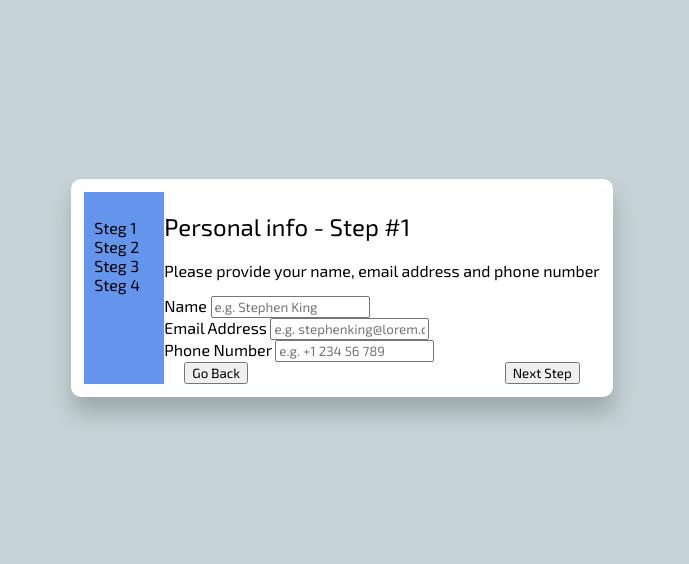
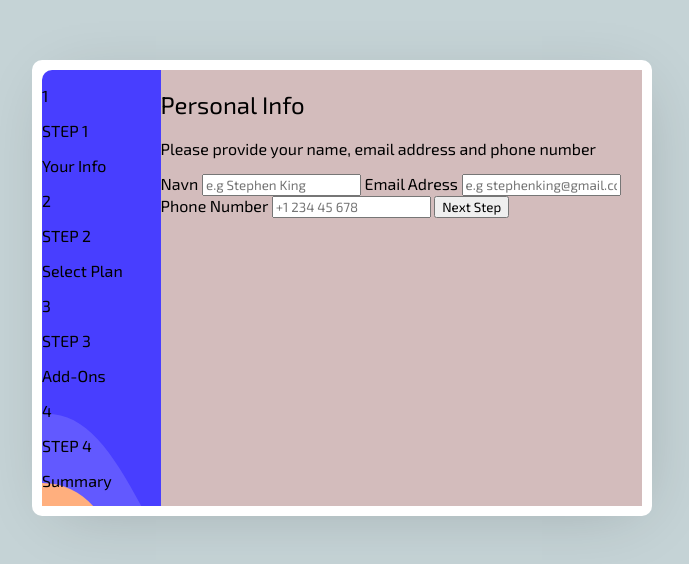
Before and after one commit to LarsGJobloop/kodeloftet-28-02-24, a website: page index.html in a window 1280 px wide. Shown: the part 120-684 px from the top of the page, without its empty margins (298-987 px from the left). Drawn offline with Linux system fonts and the light colour scheme.

Commit message:
setup css for form container

```diff
--- a/index.html
+++ b/index.html
@@ -15,111 +15,53 @@
 
 <body>
 
-  <!-- Multi Step Form -->
   <section class="multi-step-form">
-    <!-- Hoved Navigasjon -->
-    <aside class="main-navigasjon">
+    <div class="menu-left">
       <ol>
-        <li>Steg 1</li>
-        <li>Steg 2</li>
-        <li>Steg 3</li>
-        <li>Steg 4</li>
+        <li>
+          <p>1</p>
+
+          <p>STEP 1</p>
+          <p>Your Info</p>
+        </li>
+
+        <li>
+          <p>2</p>
+
+          <p>STEP 2</p>
+          <p>Select Plan</p>
+        </li>
+
+        <li>
+          <p>3</p>
+
+          <p>STEP 3</p>
+          <p>Add-Ons</p>
+        </li>
+
+        <li>
+          <p>4</p>
+
+          <p>STEP 4</p>
+          <p>Summary</p>
+        </li>
       </ol>
-    </aside>
+    </div>
 
-    <div>
-      <!-- Valg Boks -->
-      <div class="choice-box">
-        <!-- Første steg -->
-        <div class="step current-step">
-          <h1>Personal info - Step #1</h1>
-          <p>Please provide your name, email address and phone number</p>
+    <div class="choice-box">
+      <h1>Personal Info</h1>
+      <p>Please provide your name, email address and phone number</p>
 
-          <div>
-            <label for="name">Name</label>
-            <input type="text" name="" id="name" placeholder="e.g. Stephen King">
-          </div>
+      <label for="username">Navn</label>
+      <input type="text" id="username" placeholder="e.g Stephen King">
 
-          <div>
-            <label for="email">Email Address</label>
-            <input type="text" name="" id="email" placeholder="e.g. stephenking@lorem.com">
-          </div>
+      <label for="email">Email Adress</label>
+      <input type="text" id="email" placeholder="e.g stephenking@gmail.com">
 
-          <div>
-            <label for="phone">Phone Number</label>
-            <input type="text" name="" id="phone" placeholder="e.g. +1 234 56 789">
-          </div>
-        </div>
+      <label for="phone-number">Phone Number</label>
+      <input type="text" id="phone-number" placeholder="+1 234 45 678">
 
-        <!-- Andre steg -->
-        <div class="step">
-          <h1>Personal info - Step #2</h1>
-          <p>Please provide your name, email address and phone number</p>
-
-          <div>
-            <label for="name">Name</label>
-            <input type="text" name="" id="name" placeholder="e.g. Stephen King">
-          </div>
-
-          <div>
-            <label for="email">Email Address</label>
-            <input type="text" name="" id="email" placeholder="e.g. stephenking@lorem.com">
-          </div>
-
-          <div>
-            <label for="phone">Phone Number</label>
-            <input type="text" name="" id="phone" placeholder="e.g. +1 234 56 789">
-          </div>
-        </div>
-
-        <!-- Tredje steg -->
-        <div class="step">
-          <h1>Personal info - Step #3</h1>
-          <p>Please provide your name, email address and phone number</p>
-
-          <div>
-            <label for="name">Name</label>
-            <input type="text" name="" id="name" placeholder="e.g. Stephen King">
-          </div>
-
-          <div>
-            <label for="email">Email Address</label>
-            <input type="text" name="" id="email" placeholder="e.g. stephenking@lorem.com">
-          </div>
-
-          <div>
-            <label for="phone">Phone Number</label>
-            <input type="text" name="" id="phone" placeholder="e.g. +1 234 56 789">
-          </div>
-        </div>
-
-        <!-- Fjerde (Siste) steg -->
-        <div class="step">
-          <h1>Personal info - Step #4</h1>
-          <p>Please provide your name, email address and phone number</p>
-
-          <div>
-            <label for="name">Name</label>
-            <input type="text" name="" id="name" placeholder="e.g. Stephen King">
-          </div>
-
-          <div>
-            <label for="email">Email Address</label>
-            <input type="text" name="" id="email" placeholder="e.g. stephenking@lorem.com">
-          </div>
-
-          <div>
-            <label for="phone">Phone Number</label>
-            <input type="text" name="" id="phone" placeholder="e.g. +1 234 56 789">
-          </div>
-        </div>
-      </div>
-
-      <!-- Navagasjons Knapper -->
-      <nav class="navgation">
-        <button>Go Back</button>
-        <button>Next Step</button>
-      </nav>
+      <button>Next Step</button>
     </div>
   </section>
 
--- a/styles.css
+++ b/styles.css
@@ -23,34 +23,20 @@ ol {
 /* Multi Stage Form Styling */
 .multi-step-form {
   display: flex;
-  border: solid white;
+  background-color: white;
+  max-width: 600px;
+  padding: 10px;
   border-radius: 10px;
-  background-color: white;
-  padding: 10px;
-  max-width: fit-content;
-  box-shadow: 1px 16px 21px 0px rgba(0,0,0,0.2);
-  -webkit-box-shadow: 1px 16px 21px 0px rgba(0,0,0,0.2);
-  -moz-box-shadow: 1px 16px 21px 0px rgba(0,0,0,0.2);
+  -webkit-box-shadow: 6px 10px 65px -19px rgba(0,0,0,0.2);
+  -moz-box-shadow: 6px 10px 65px -19px rgba(0,0,0,0.2);
+  box-shadow: 6px 10px 65px -19px rgba(0,0,0,0.2);
 }
 
-.main-navigasjon {
-  background-color: cornflowerblue;
-  min-width: 60px;
-  padding: 10px;
+.menu-left {
+  background-image: url("assets/images/bg-sidebar-desktop.svg");
+  width: 200px;
 }
 
-.choice-box {}
-
-.navgation {
-  display: flex;
-  justify-content: space-between;
-  padding: 0px 20px;
+.choice-box {
+  background-color: rgb(211, 188, 188);
 }
-
-.step {
-  display: none;
-}
-
-.current-step {
-  display: unset;
-}
```
Also changed, not shown: assets/fonts/Ubuntu-Bold.ttf (added), assets/fonts/Ubuntu-Medium.ttf (added), assets/fonts/Ubuntu-Regular.ttf (added), assets/images/bg-sidebar-desktop.svg (added), assets/images/bg-sidebar-mobile.svg (added), assets/images/favicon-32x32.png (added), assets/images/icon-advanced.svg (added), assets/images/icon-arcade.svg (added), assets/images/icon-checkmark.svg (added), assets/images/icon-pro.svg (added), assets/images/icon-thank-you.svg (added).
